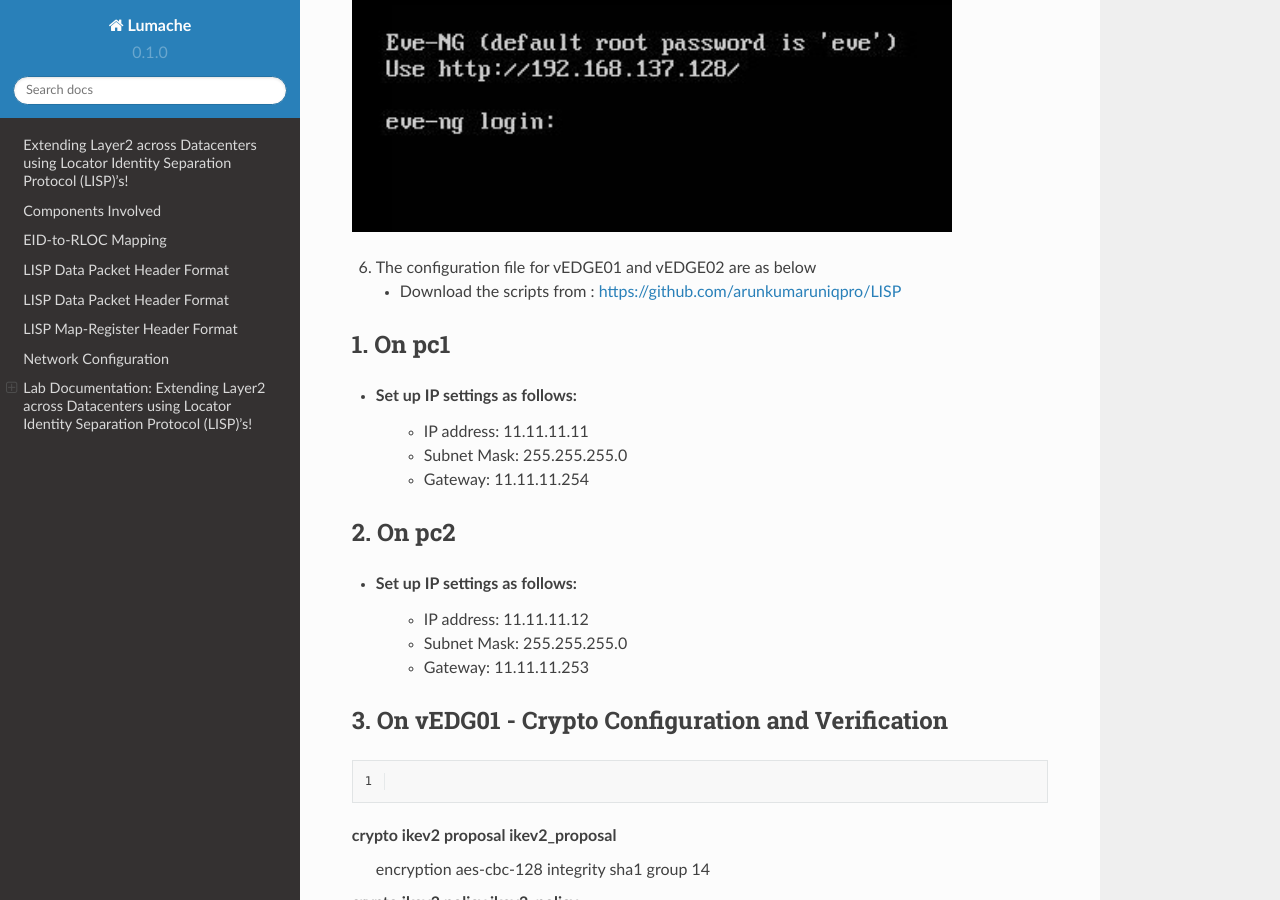
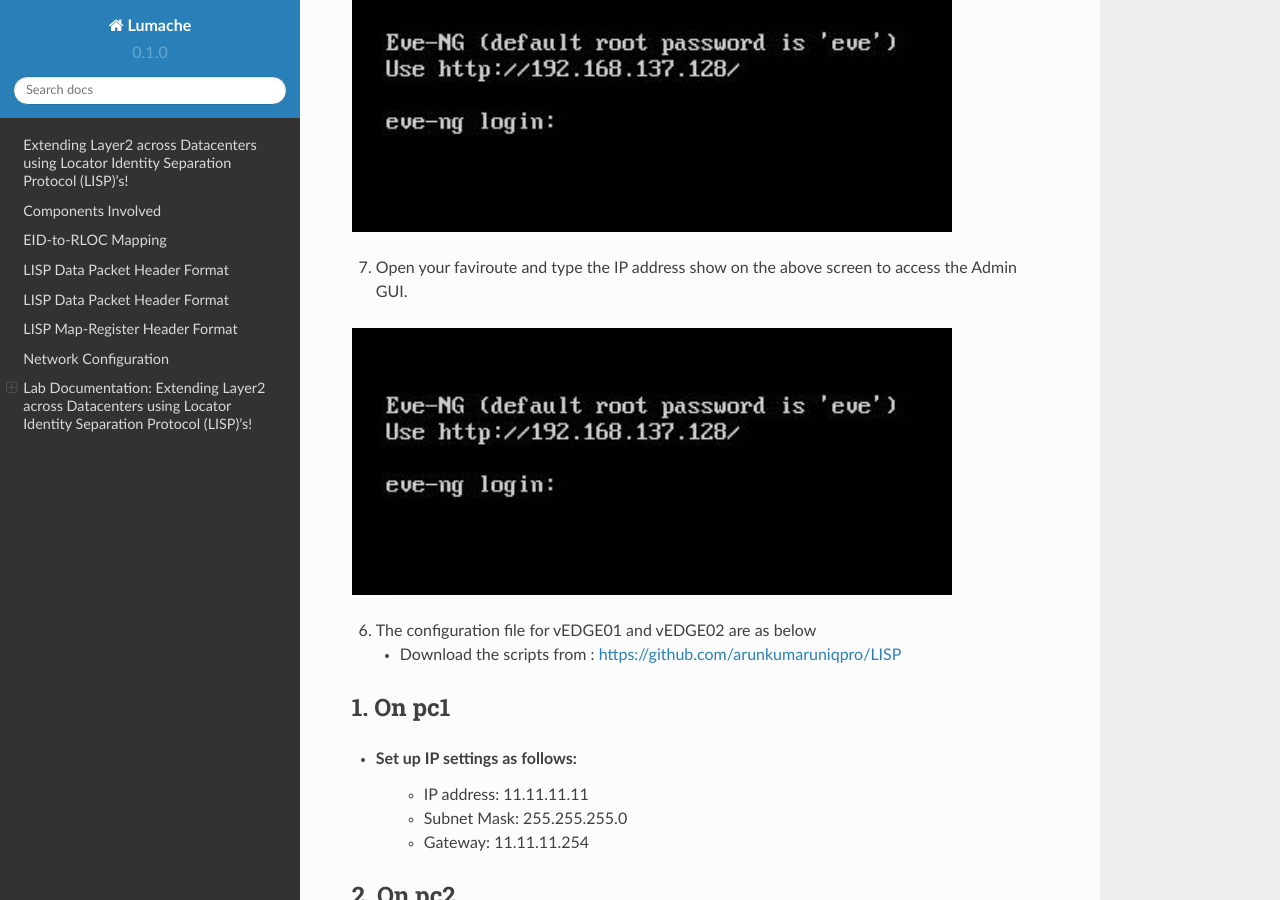
Before and after one commit to arunkumaruniqpro/c8000v_LISP_L2_Extension, a Sphinx documentation site: the page built from docs/source/index.rst, in a window 1280 px wide and 900 px high, scrolled down 7835 px. Built offline with Sphinx 7.4.7 and the Read the Docs theme 2.0.0, drawn with Linux system fonts in a browser that asks for light colours.

Commit message:
Update index.rst

```diff
--- a/docs/source/index.rst
+++ b/docs/source/index.rst
@@ -207,6 +207,12 @@ Lab Setup:
   :alt: Alternative text
 
 6. Start the Virtual Machine by click on the start button, upon successful boot the below window appears with an ip address.
+
+.. image:: Login.jpg
+  :width: 600
+  :alt: Alternative text
+
+7. Open your faviroute and type the IP address show on the above screen to access the Admin GUI.
 
 .. image:: Login.jpg
   :width: 600
```
